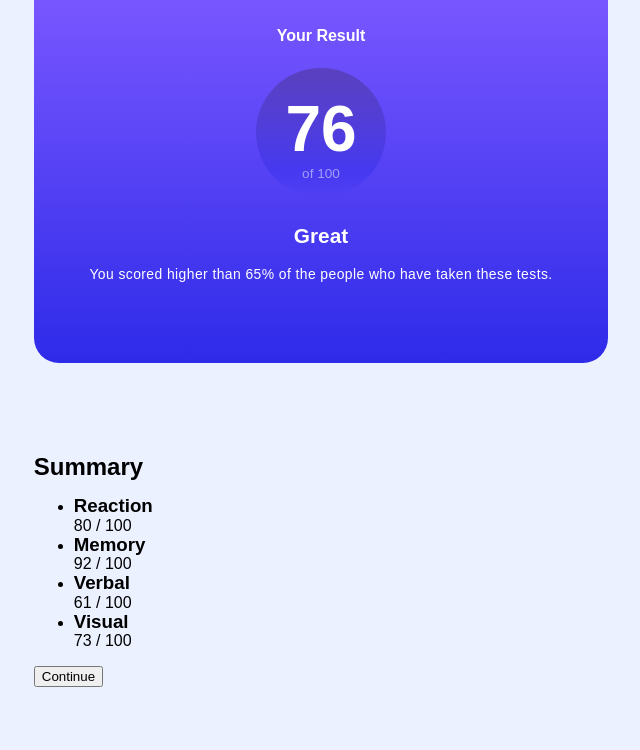
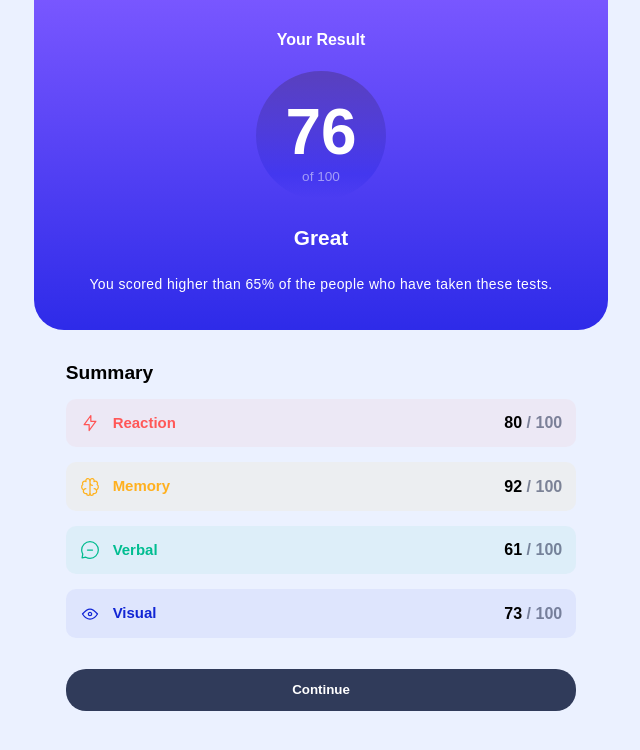
Before and after one commit to NorimNori/results-summary-component, a React (Vite) app: page / in a window 1280 px wide. Shown: the top 750 px of the page, without its empty margins (319-959 px from the left). Built offline with nearby package versions, Linux system fonts and the light colour scheme.

Commit message:
feat: add basic styles for summary component

```diff
--- a/src/components/button/Button.jsx
+++ b/src/components/button/Button.jsx
@@ -1,3 +1,4 @@
+import './Button.scss'
 
 const Button = () => {
   return (
--- /dev/null
+++ b/src/components/button/Button.scss
@@ -0,0 +1,11 @@
+@use '@/styles/colors.scss';
+
+.summary__button {
+    border: none;
+    width: 100%;
+    padding: 1em;
+    border-radius: 20px;
+    font-weight: 800;
+    color: colors.$white;
+    background-color: colors.$darkGrayBlue;
+}
--- a/src/components/result/Result.scss
+++ b/src/components/result/Result.scss
@@ -2,11 +2,10 @@
 @use '@/styles/mixins.scss';
 
 .result{
-    height: 80%;
     line-height: 1.5;
-    padding: 1.5em 0 4.3em;
+    padding: 1.5em 0 1.3em;
     color: colors.$white;
-    border-radius: 0 0 25px 25px;
+    border-radius: 0 0 30px 30px;
     @include mixins.center-grid;
     background-image: linear-gradient(colors.$lightSlateBlue, colors.$lightRoyalBlue);
 
--- a/src/components/score/Score.scss
+++ b/src/components/score/Score.scss
@@ -9,7 +9,7 @@
     border-radius: 50%;
     font-size: .85rem;
     font-weight: 500;
-    margin: 1.3em 0;
+    margin: .55em 0;
     color: rgba(colors.$white, 50%);
     @include mixins.center-grid;
     background: linear-gradient(
--- a/src/components/subject/Subject.jsx
+++ b/src/components/subject/Subject.jsx
@@ -1,9 +1,12 @@
+import './Subject.scss'
 
-const Subject = ({ subject, subject_score }) => {
+const Subject = ({ subject, subject_score, icon }) => {
   return (
-    <article className="subject">
-      <div className="subject__icon"></div>
-      <h3 className="subject__title">{subject}</h3>
+    <article className={`subject ${subject}`}>
+      <div className='subject__title-container'>
+        <img className="subject__icon" src={icon} />
+        <h3 className="subject__title">{subject}</h3>
+      </div>
       <p className="subject__score">
         <span className="subject__score--value">{subject_score}</span> / 100
       </p>
--- /dev/null
+++ b/src/components/subject/Subject.scss
@@ -0,0 +1,53 @@
+@use '@/styles/colors.scss';
+
+.Reaction {
+    color: colors.$lightRed;
+    background-color: rgba(colors.$lightRed, .06);
+}
+
+.Memory {
+    color: colors.$onrangeyYellow;
+    background-color: rgba(colors.$onrangeyYellow, .06);
+}
+
+.Verbal {
+    color: colors.$greenTeal;
+    background-color: rgba(colors.$greenTeal, .06);
+}
+
+.Visual {
+    color: colors.$cobaltBlue;
+    background-color: rgba(colors.$cobaltBlue, .06);
+}
+
+.subject {
+    display: flex;
+    justify-content: space-between;
+    align-items: center;
+    padding: 1.1em;
+    margin-bottom: 1.2em;
+    border-radius: 10px;
+
+    font-size: .8rem;
+    font-weight: 400;
+
+    &__title-container {
+        display: flex;
+        gap: .8rem;
+    }
+
+    &__title {
+        display: flex;
+        align-items: center;
+    }
+
+    &__score {
+        font-size: 1rem;
+        font-weight: 900;
+        color: rgba(colors.$darkGrayBlue, .6);
+    }
+
+    &__score--value {
+        color: black;
+    }
+}
--- a/src/components/summary/Summary.jsx
+++ b/src/components/summary/Summary.jsx
@@ -1,15 +1,16 @@
 import { summaryData } from "../../constants/subjects"
 import Button from "../button/index"
 import Subject from "../subject/Subject"
+import './Summary.scss'
 
 const Summary = () => {
   return (
     <section className="summary" aria-labelledby="summary-title">
       <h2 id="summary-title" className="summary__title">Summary</h2>
       <ul className="summary__list">
-        {summaryData.map(({ category, score }) => (
+        {summaryData.map(({ category, score, icon }) => (
           <li key={category}>
-            <Subject subject={category} subject_score={score} />
+            <Subject subject={category} subject_score={score} icon={icon}/>
           </li>
         ))}
       </ul>
--- /dev/null
+++ b/src/components/summary/Summary.scss
@@ -0,0 +1,19 @@
+.summary {
+    width: 100%;
+    padding: 2rem;
+    display: flex;
+    flex-direction: column;
+    align-items: start;
+    gap: 1rem;
+
+    &__title {
+        font-size: 1.2rem;
+    }
+
+    &__list {
+        width: 100%;
+        list-style: none;
+        margin: 0;
+        padding: 0;
+    }
+}
--- a/src/constants/subjects.js
+++ b/src/constants/subjects.js
@@ -1,6 +1,11 @@
+import reaction from '../assets/images/icon-reaction.svg'
+import memory from '../assets/images/icon-memory.svg'
+import verbal from '../assets/images/icon-verbal.svg'
+import visual from '../assets/images/icon-visual.svg'
+
 export const summaryData = [
-    { category: "Reaction", score: 80},
-    { category: "Memory", score: 92},
-    { category: "Verbal", score: 61 },
-    { category: "Visual", score: 73}
+    { category: "Reaction", score: 80, icon: reaction },
+    { category: "Memory", score: 92, icon: memory },
+    { category: "Verbal", score: 61, icon: verbal },
+    { category: "Visual", score: 73, icon: visual }
 ];
```
